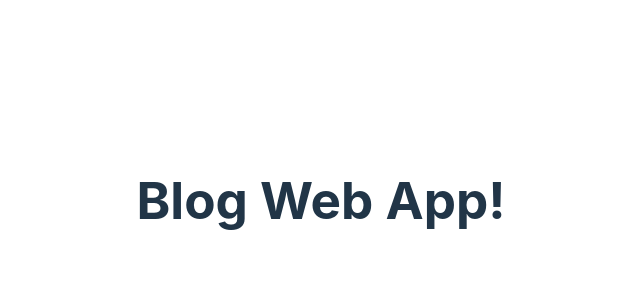
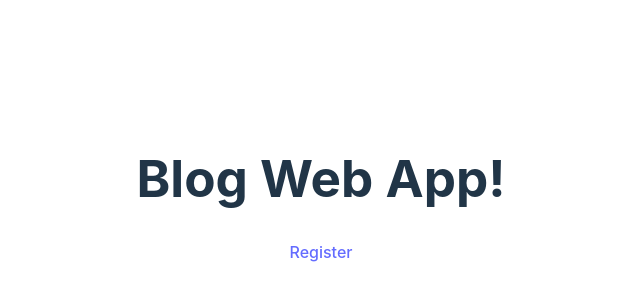
Before and after one commit to guitri-ada/blog-web-app, a React (Vite) app in the folder frontend/: page / in a window 1280 px wide. Before the commit this address had no page. Shown: the part 200-500 px from the top of the page, without its empty margins (319-959 px from the left). Built offline with nearby package versions, Linux system fonts and the light colour scheme.

Commit message:
add register form to ui

```diff
--- a/frontend/src/App.jsx
+++ b/frontend/src/App.jsx
@@ -1,6 +1,7 @@
 import React from 'react';
-import { BrowserRouter as Router, Route, Routes } from 'react-router-dom';
+import { BrowserRouter as Router, Route, Routes, Link } from 'react-router-dom';
 import UserProfile from './pages/UserProfile';
+import RegisterForm from './components/RegisterForm';
 
 function App() {
   return (
@@ -8,8 +9,12 @@ function App() {
       <div style={{ display: 'flex', justifyContent: 'center', alignItems: 'center', minHeight: '100vh', width: '100vw', textAlign: 'center' }}>
         <div>
           <h1>Blog Web App!</h1>
+          <nav style={{ marginBottom: '20px' }}>
+            <Link to="/register">Register</Link>
+          </nav>
           <Routes>
             <Route path="/profile/:username" element={<UserProfile />} />
+            <Route path="/register" element={<RegisterForm />} />
           </Routes>
         </div>
       </div>
```
